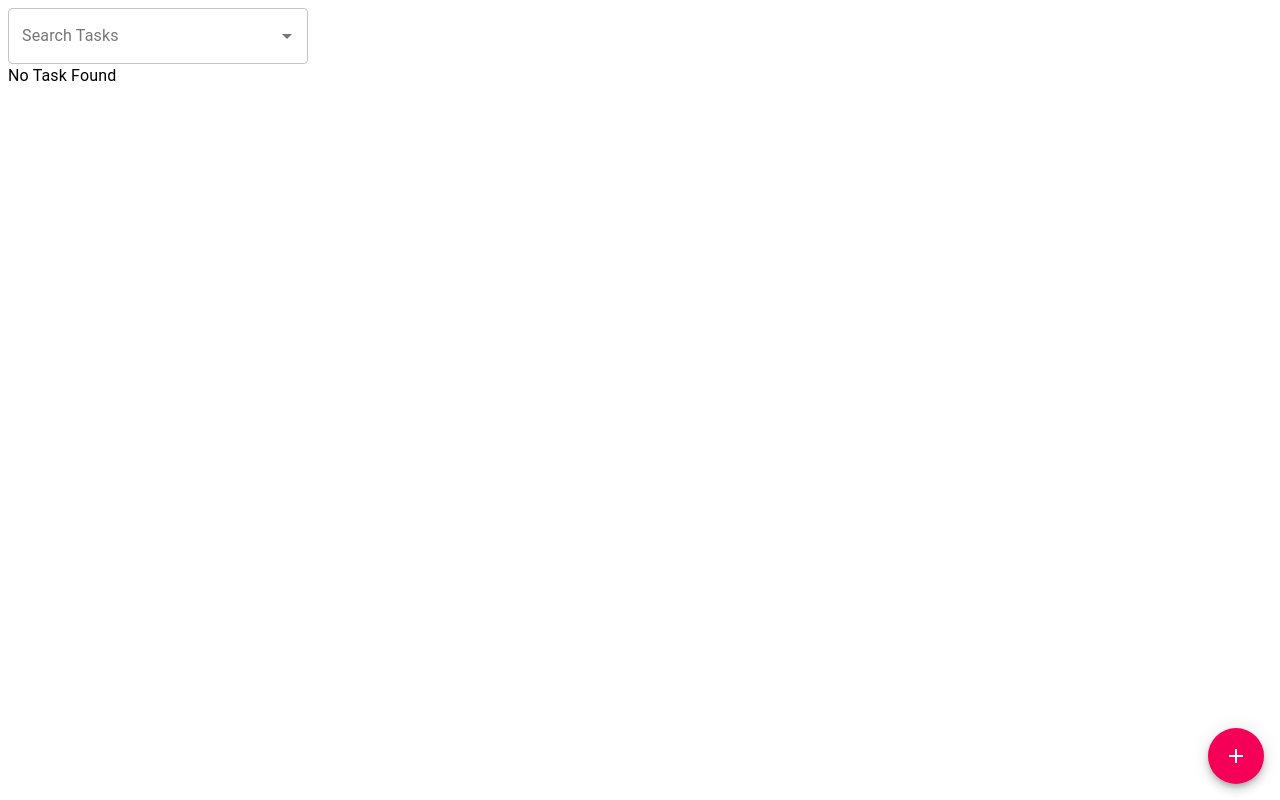
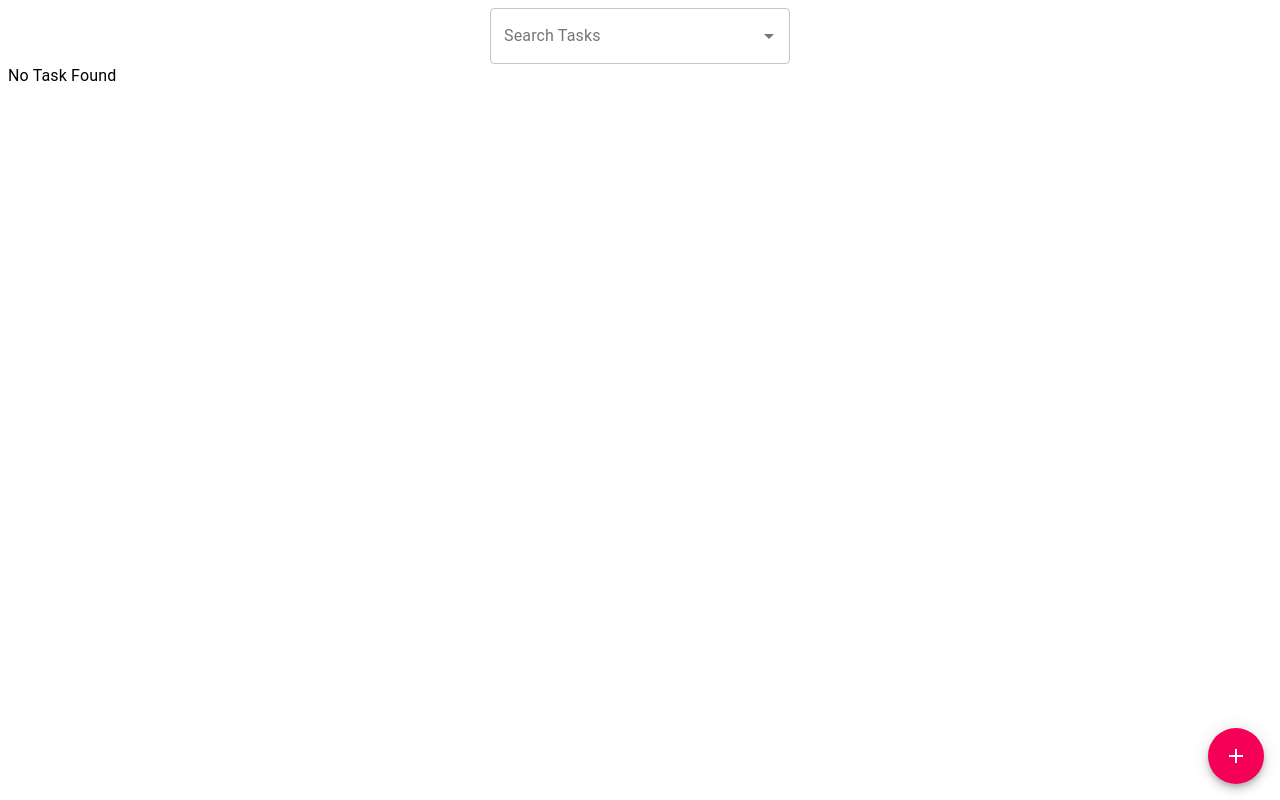
Before and after one commit to slim-hmidi/done_list, a React (Create React App) app in the folder frontend/: page /home in a window 1280 px wide. Built offline with nearby package versions, Linux system fonts and the light colour scheme.

Commit message:
center the search field

```diff
--- a/frontend/src/app/HomePage.tsx
+++ b/frontend/src/app/HomePage.tsx
@@ -15,9 +15,7 @@
 const useStyles = makeStyles((theme: Theme) =>
   createStyles({
     root: {
-      height: 380,
-      transform: "translateZ(0px)",
-      flexGrow: 1,
+      margin: "0 auto",
     },
     fab: {
       position: "fixed",
@@ -40,7 +38,7 @@
   };
 
   return (
-    <div>
+    <div className={classes.root}>
       <SearchField />
       <TaskList />
       <Tooltip title="New Task" aria-label="add">
--- a/frontend/src/features/tasks/SearchTask.tsx
+++ b/frontend/src/features/tasks/SearchTask.tsx
@@ -1,5 +1,6 @@
 import React, { useCallback } from "react";
 import { useSelector, useDispatch } from "react-redux";
+import { makeStyles, createStyles, Theme } from "@material-ui/core/styles";
 import { getAllTasks } from "./taskSlice";
 import { ReturnedTask } from "../../api/tasks/index";
 import TextField from "@material-ui/core/TextField";
@@ -7,7 +8,17 @@
 import { AppState } from "../../app/rootReducer";
 import { debounce } from "../../app/utils";
 
+const useStyles = makeStyles((theme: Theme) =>
+  createStyles({
+    autocomplete: {
+      margin: "0 auto",
+      width: 300,
+    },
+  })
+);
+
 const SearchTask = () => {
+  const classes = useStyles();
   const dispatch = useDispatch();
   const [open, setOpen] = React.useState(false);
   const debounceOnChange = useCallback(debounce(handleChange, 400), []);
@@ -37,7 +48,8 @@
 
   return (
     <Autocomplete
-      style={{ width: 300 }}
+      //style={{ width: 300, margin="0 auto" }}
+      className={classes.autocomplete}
       open={open}
       onOpen={handleOpen}
       onClose={handleClose}
```
